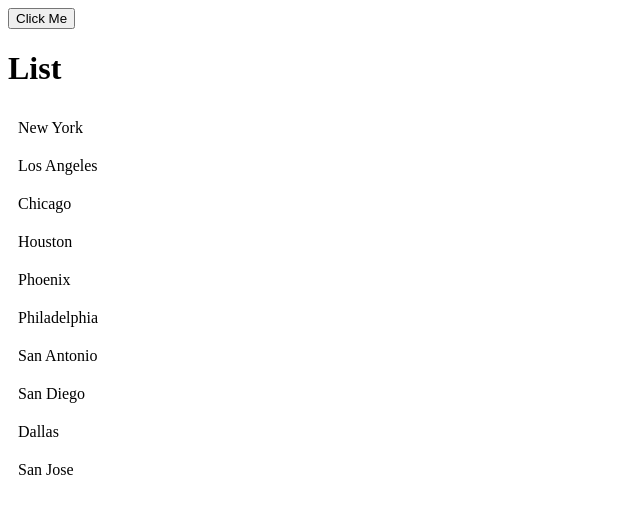
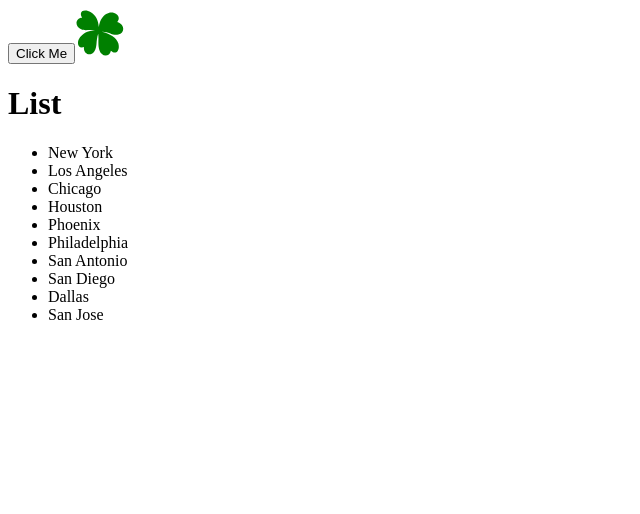
Before and after one commit to Horraira/React-Concept, a React (Vite) app: page / in a window 1280 px wide. Shown: the top 514 px of the page, without its empty margins (0-640 px from the left). Built offline with nearby package versions, Linux system fonts and the light colour scheme.

Commit message:
use react icons

```diff
--- a/package.json
+++ b/package.json
@@ -12,6 +12,7 @@
     "bootstrap": "^5.2.3",
     "react": "^18.2.0",
     "react-dom": "^18.2.0",
+    "react-icons": "^4.7.1",
     "styled-components": "^6.1.12"
   },
   "devDependencies": {
--- a/src/App.tsx
+++ b/src/App.tsx
@@ -3,6 +3,7 @@ import ListGroup from "./components/ListGroup";
 import Alert from "./components/Alert";
 import Button from "./components/Button";
 import { useState } from 'react';
+import { GiClover } from "react-icons/gi";
 
 function App() {
   const [alertVisible, setAlertVisibility] = useState(false);
@@ -15,6 +16,7 @@ function App() {
           <Message />
         </Alert>}
       <Button color="dark" text="Click Me" onClicked={() => setAlertVisibility(true)} />
+      <GiClover size={50} color="green" />
       <ListGroup cities={cities} onSelectItem={(city) => console.log(city)} />
     </div>
   );
--- a/src/components/ListGroup/ListGroup.tsx
+++ b/src/components/ListGroup/ListGroup.tsx
@@ -1,24 +1,6 @@
 import { Fragment, useState } from "react";
 import styled from "styled-components";
 import "./ListGroup.css";
-
-const List = styled.ul`
-    list-style-type: none;
-    padding: 0;
-`;
-
-interface ListItemProps {
-    active: boolean;
-}
-
-const ListItem = styled.li <ListItemProps>`
-    padding: 10px;
-    cursor: pointer;
-    &:hover {
-        background-color: #f9f9f9;
-    }
-    background: ${(props) => props.active ? "#f9f9f9" : "white"};
-`;
 
 // interface is used to define the type of props that the component will receive from the parent component
 // props is used to pass data from parent to child component
@@ -37,16 +19,16 @@ function ListGroup(props: Props) {
         <Fragment>
             <h1>List</h1>
             {props.cities.length === 0 && <p>No cities</p>}
-            <List>
+            <ul className="list-group">
                 {props.cities.map((city, index) => (
-                    <ListItem key={index}
-                        active={selectedCity === index}
+                    <li key={index}
                         onClick={() => {
                             setSelectedCity(index);
                             props.onSelectItem(city);
-                        }}>{city}</ListItem>
+                        }}
+                        className={selectedCity === index ? "list-group-item active" : "list-group-item"}>{city}</li>
                 ))}
-            </List>
+            </ul>
         </Fragment>
     )
 }
```
Also changed, not shown: 1 other file (tests, documents, lock files or other folders).
